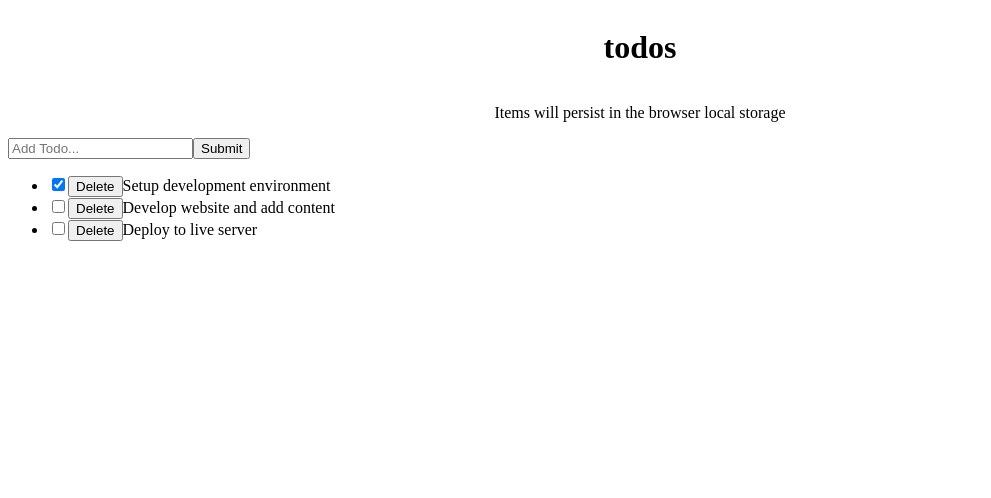
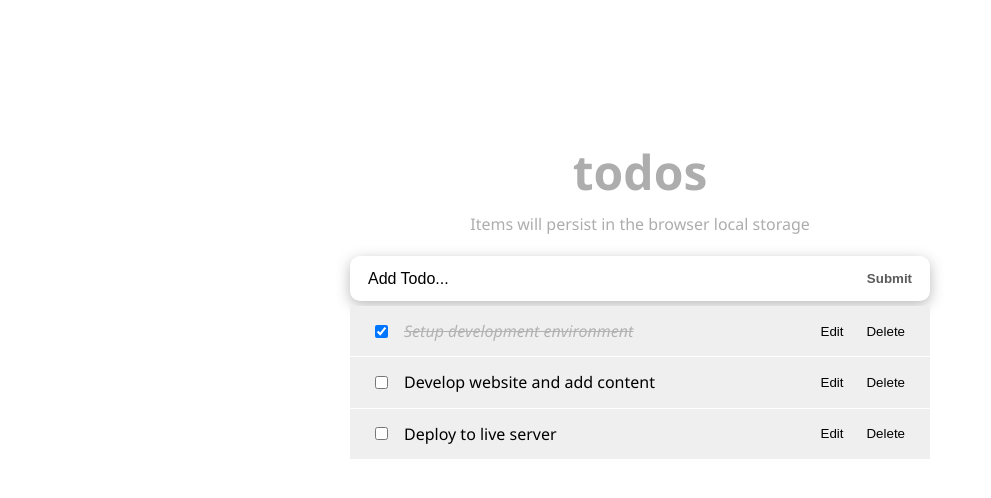
Before and after one commit to VelzckC0D3/to_do_list_react, a React (Vite) app: page / in a window 1280 px wide. Shown: the top 498 px of the page, without its empty margins (0-991 px from the left). Built offline with nearby package versions, Linux system fonts and the light colour scheme.

Commit message:
style & style modules
- added the basic style for the Todo List APP
- added style modules
- checked linters

```diff
--- a/package.json
+++ b/package.json
@@ -12,6 +12,7 @@
   "dependencies": {
     "react": "^18.2.0",
     "react-dom": "^18.2.0",
+    "sass": "^1.62.1",
     "uuid": "^9.0.0"
   },
   "devDependencies": {
--- a/src/components/Header.css
+++ /dev/null
@@ -1,6 +0,0 @@
-header {
-  display: flex;
-  flex-direction: column;
-  justify-content: center;
-  align-items: center;
-}
--- a/src/components/Header.jsx
+++ b/src/components/Header.jsx
@@ -1,8 +1,14 @@
-import '@/components/Header.css';
+import styles from "@/styles/Header.module.scss";
 
 const Header = () => {
+  const headerStyle = {
+    padding: "20px 0",
+    lineHeight: "1.5em",
+    color: "#aeadad",
+    textAlign: "center",
+  };
   return (
-    <header>
+    <header style={headerStyle} className={styles.header}>
       <h1>todos</h1>
       <p>Items will persist in the browser local storage</p>
     </header>
--- a/src/components/InputTodo.jsx
+++ b/src/components/InputTodo.jsx
@@ -1,8 +1,8 @@
 /* eslint-disable react/prop-types */
-import { useState } from 'react';
+import { useState } from "react";
 const InputTodo = ({ addTodoItem }) => {
-  const [title, setTitle] = useState('');
-  const [message, setMessage] = useState('');
+  const [title, setTitle] = useState("");
+  const [message, setMessage] = useState("");
 
   const handleChange = (e) => {
     setTitle(e.target.value);
@@ -12,22 +12,27 @@
     e.preventDefault();
     if (title.trim()) {
       addTodoItem(title);
-      setTitle('');
-      setMessage('');
+      setTitle("");
+      setMessage("");
     } else {
-      setMessage('Please add item.');
+      setMessage("Please add item.");
     }
   };
 
   return (
-    <><form onSubmit={handleSubmit}>
-      <input
-        type="text"
-        placeholder="Add Todo..."
-        value={title}
-        onChange={handleChange} />
-      <button>Submit</button>
-    </form><span>{message}</span></>
+    <>
+      <form onSubmit={handleSubmit} className="form-container">
+        <input
+          className="input-text"
+          type="text"
+          placeholder="Add Todo..."
+          value={title}
+          onChange={handleChange}
+        />
+        <button className="input-submit">Submit</button>
+      </form>
+      <span className="submit-warning">{message}</span>
+    </>
   );
 };
 export default InputTodo;
--- a/src/components/TodoApp.jsx
+++ b/src/components/TodoApp.jsx
@@ -3,10 +3,12 @@
 
 const TodoApp = () => {
   return (
-    <>
-      <Header />
-      <TodosLogic />
-    </>
+    <div className="wrapper">
+      <div className="todos">
+        <Header />
+        <TodosLogic />
+      </div>
+    </div>
   );
 };
 export default TodoApp;
--- a/src/components/TodoItem.jsx
+++ b/src/components/TodoItem.jsx
@@ -1,14 +1,51 @@
+import styles from "@/styles/TodoItem.module.scss";
+import { useState } from "react";
 /* eslint-disable react/prop-types */
-const TodoItem = ({ itemProp, handleChange, delTodo }) => {
+const TodoItem = ({ itemProp, handleChange, delTodo, setUpdate }) => {
+  const [editing, setEditing] = useState(false);
+  const completedStyle = {
+    fontStyle: "italic",
+    color: "#595959",
+    opacity: 0.4,
+    textDecoration: "line-through",
+  };
+  const handleEditing = () => {
+    setEditing(true);
+  };
+  let viewMode = {};
+  let editMode = {};
+  if (editing) {
+    viewMode.display = "none";
+  } else {
+    editMode.display = "none";
+  }
+  const handleUpdatedDone = (event) => {
+    if (event.key === 'Enter') {
+      setEditing(false);
+    }
+  };
   return (
-    <li>
+    <li className={styles.item}>
+      <div className={styles.content} style={viewMode}>
+        <input
+          type="checkbox"
+          checked={itemProp.completed}
+          onChange={() => handleChange(itemProp.id)}
+        />
+        <button onClick={handleEditing}>Edit</button>
+        <button onClick={() => delTodo(itemProp.id)}>Delete</button>
+        <span style={itemProp.completed ? completedStyle : null}>
+          {itemProp.title}
+        </span>
+      </div>
       <input
-        type="checkbox"
-        checked={itemProp.completed}
-        onChange={() => handleChange(itemProp.id)}
+        onChange={(e) => setUpdate(e.target.value, itemProp.id)}
+        style={editMode}
+        type="text"
+        value={itemProp.title}
+        className={styles.textInput}
+        onKeyDown={handleUpdatedDone}
       />
-      <button onClick={() => delTodo(itemProp.id)}>Delete</button>
-      {itemProp.title}
     </li>
   );
 };
--- a/src/components/TodosList.jsx
+++ b/src/components/TodosList.jsx
@@ -1,14 +1,15 @@
 /* eslint-disable react/prop-types */
 import TodoItem from "@/components/TodoItem";
-const TodosList = ({ todosProps, handleChange, delTodo }) => {
+const TodosList = ({ todosProps, handleChange, delTodo, setUpdate }) => {
   return (
-    <ul>
+    <ul className="todo-ul">
     {todosProps.map((todo) => (
       <TodoItem
         key={todo.id}
         itemProp={todo}
         handleChange={handleChange}
         delTodo={delTodo}
+        setUpdate={setUpdate}
       />
     ))}
   </ul>
--- a/src/components/TodosLogic.jsx
+++ b/src/components/TodosLogic.jsx
@@ -49,12 +49,25 @@
     };
     setTodos([...todos, newTodo]);
   };
+  const setUpdate = (updatedTitle, id) => {
+    setTodos(
+      todos.map((todo) => {
+        if (todo.id === id) {
+          todo.title = updatedTitle;
+        }
+        return todo;
+      })
+    );
+  };
+
+
   return (
     <div>
       <InputTodo addTodoItem={addTodoItem} />
       <TodosList
         delTodo={delTodo}
         todosProps={todos}
+        setUpdate={setUpdate}
         handleChange={handleChange}
       />
     </div>
--- a/src/main.jsx
+++ b/src/main.jsx
@@ -1,5 +1,6 @@
 import React from "react";
 import ReactDOM from "react-dom/client";
+import '@/styles/app.scss';
 
 import TodoApp from '@/components/TodoApp';
 
--- /dev/null
+++ b/src/styles/Header.module.scss
@@ -0,0 +1,8 @@
+.header h1 {
+  font-size: 3rem;
+  font-weight: 600;
+  margin-bottom: 1rem;
+  line-height: 1em;
+  text-transform: lowercase;
+  text-align: center;
+}
--- /dev/null
+++ b/src/styles/TodoItem.module.scss
@@ -0,0 +1,35 @@
+.item {
+  font-size: 1rem;
+  list-style-type: none;
+  padding: 14px 25px;
+  border-bottom: 1px solid #fff;
+  background: #f0efef;
+}
+
+.content {
+  display: flex;
+  justify-content: space-between;
+  align-items: center;
+  gap: 1rem;
+}
+
+.content span {
+  flex: 1;
+  order: 1;
+}
+
+.content button {
+  cursor: pointer;
+  background: transparent;
+  order: 2;
+  outline: none;
+  border: none;
+  margin-left: 7px;
+}
+
+.textInput {
+  width: 100%;
+  padding: 10px;
+  border: 1px solid #dfdfdf;
+  outline: none;
+}
--- /dev/null
+++ b/src/styles/app.scss
@@ -0,0 +1,68 @@
+* {
+  box-sizing: border-box;
+  margin: 0;
+  padding: 0;
+}
+
+body {
+  font-family: "Segoe UI", sans-serif;
+  line-height: 1.4;
+  color: #000;
+  background: #fff;
+  height: 100vh;
+  font-weight: 400;
+}
+
+.wrapper {
+  width: 100%;
+  padding: 8rem 20px 3rem;
+}
+
+.todos {
+  max-width: 580px;
+  margin: 0 auto;
+}
+
+.form-container {
+  display: flex;
+  border-radius: calc(0.1 * 100px);
+  box-shadow: 0 4px 14px 0 rgba(70, 70, 70, 0.38);
+  justify-content: space-around;
+  background: #fff;
+  font-size: 1rem;
+}
+
+.input-text {
+  width: 85%;
+  padding-right: 5px;
+  padding-left: 10px;
+  border-radius: calc(0.5 * 100px);
+  font-size: 1rem;
+}
+
+.input-text::placeholder {
+  color: #000;
+}
+
+.input-submit {
+  background: transparent;
+  color: #5b5b5b;
+  text-transform: capitalize;
+  cursor: pointer;
+  font-weight: 600;
+  margin-right: 10px;
+}
+
+.input-text,
+.input-submit {
+  height: 45px;
+  outline: none;
+  border: none;
+}
+
+.submit-warning {
+  font-size: 13px;
+  color: red;
+  margin-top: 5px;
+  display: block;
+}
```
Also changed, not shown: 1 other file (tests, documents, lock files or other folders).
